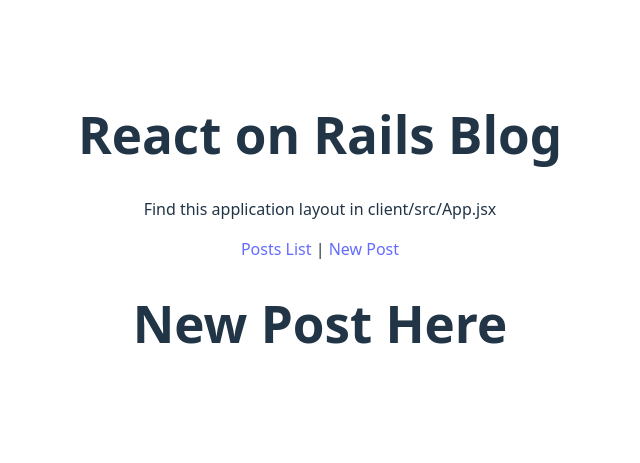
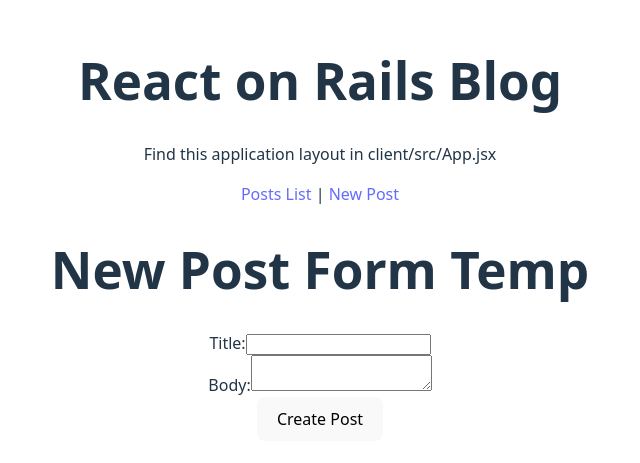
Before and after one commit to zhu-qin/rails_react_app, a React (Vite) app in the folder client/: page /new in a window 1280 px wide. Shown: the part 171-634 px from the top of the page, without its empty margins (320-960 px from the left). Built offline with nearby package versions, Linux system fonts and the light colour scheme; no server answers.

Commit message:
Implemented new post form

```diff
--- a/client/src/components/AppRoutes.jsx
+++ b/client/src/components/AppRoutes.jsx
@@ -2,13 +2,14 @@
 import {Route, Routes} from 'react-router-dom';
 import PostsList from '../features/posts/PostsList';
 import PostDetails from '../features/posts/PostDetails';
+import NewPostForm from '../features/posts/NewPostForm';
 
 function AppRoutes() {
     return (
         <Routes>
             <Route path="/" element={<PostsList/>}/>
             <Route path="posts/:id" element={<PostDetails/>}/>
-            <Route path="/new" element={<h1>New Post Here</h1>}/>
+            <Route path="/new" element={<NewPostForm/>}/>
         </Routes>
     )
 }
--- /dev/null
+++ b/client/src/features/posts/NewPostForm.jsx
@@ -0,0 +1,65 @@
+import {useState} from 'react';
+import { useNavigate } from 'react-router-dom';
+import { API_URL } from '../../constants';
+
+
+
+
+function NewPostForm() {
+    const [title, setTitle] = useState("");
+    const [body, setBody] = useState("");
+    const navigate = useNavigate();
+
+    const handleSubmit = async (e) => {
+        e.preventDefault();
+
+        const postData = { title, body };
+
+        const response = await fetch(API_URL,{
+            method: "POST",
+            headers: {
+                "Content-Type": "application/json",
+            },
+            body: JSON.stringify(postData)
+         })
+
+         if (response.ok) {
+            const {id} = await response.json();
+            navigate(`/posts/${id}`);
+         } else {
+            console.log("An error occurred.");
+         }
+    };
+
+    return (
+        <div>
+            <h1>New Post Form Temp</h1>
+            <form onSubmit={handleSubmit}>
+                <div>
+                <label htemlForm="titleInput">Title:</label>
+                <input
+                    id="titleInput"
+                    type="text"
+                    value={title}
+                    onChange={(e) => setTitle(e.target.value)}
+                    required
+                />
+                </div>
+                <div>
+                    <label htmlFor="bodyInput">Body:</label>
+                    <textarea
+                        id="bodyInput"
+                        value={body}
+                        onChange={(e) => setBody(e.target.value)}
+                        required
+                    />
+                </div>
+                <div>
+                    <button type="submit">Create Post</button>
+                </div>
+            </form>
+        </div>
+    )
+}
+
+export default NewPostForm;
```
Also changed, not shown: 1 other file (tests, documents, lock files or other folders).
